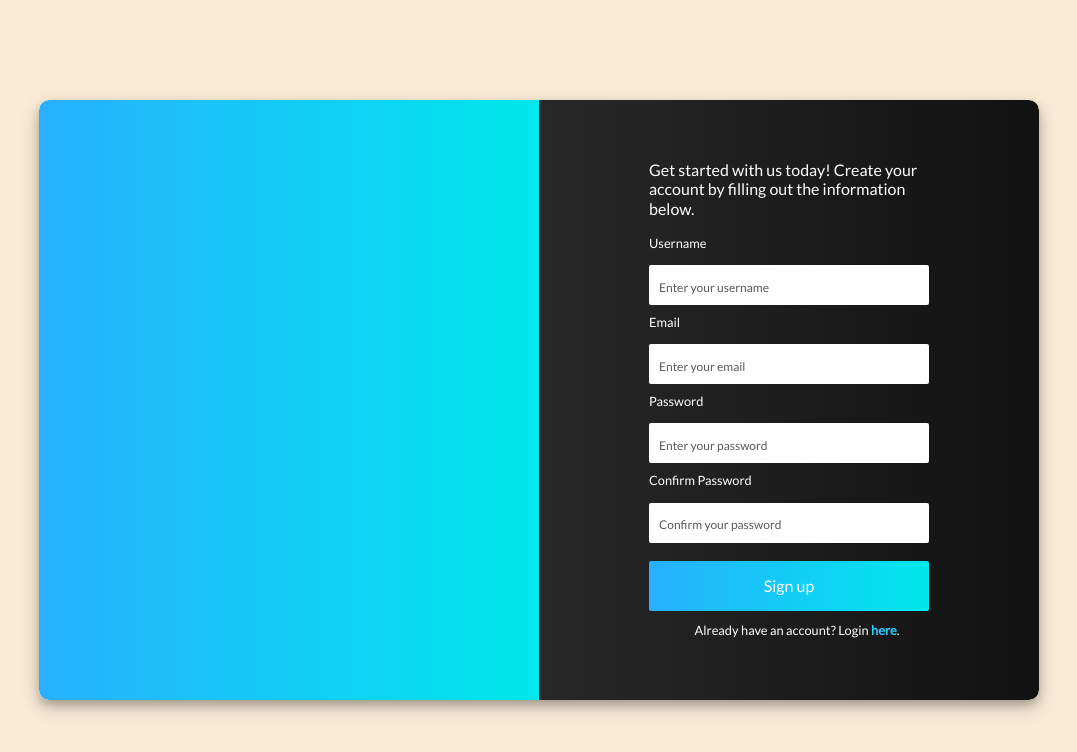
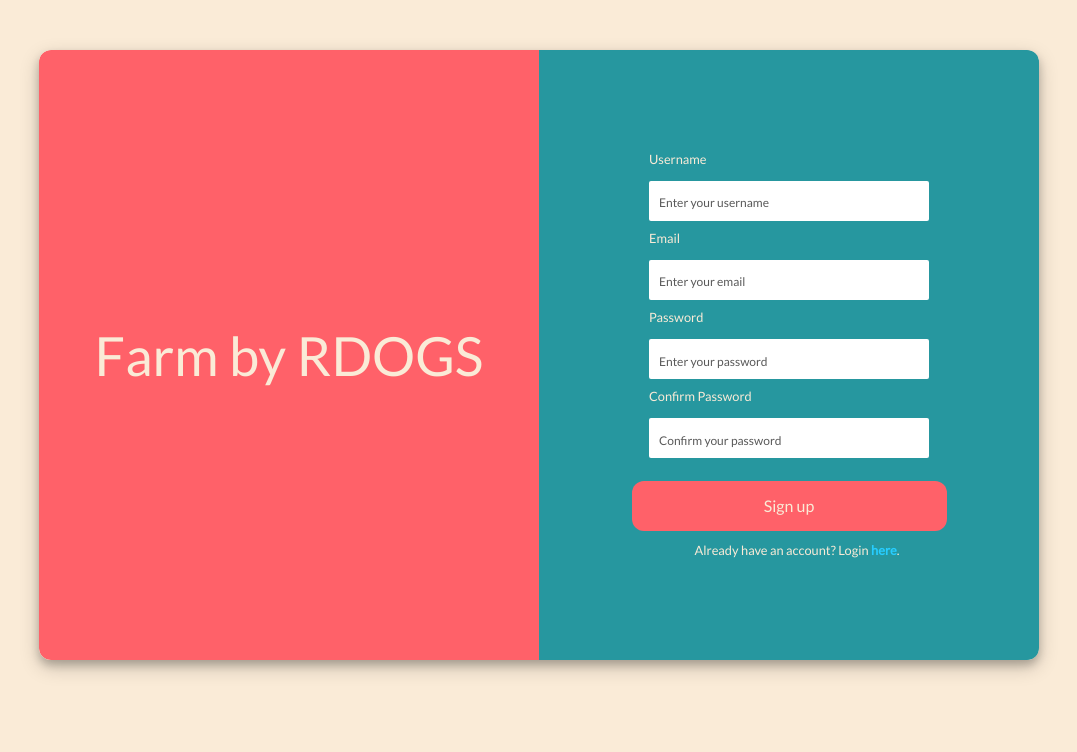
Before and after one commit to timicienio/farm-by-RDOGS, a React (Create React App) app in the folder farm-v1/: page /entrance/signup in a window 1280 px wide. Shown: the top 752 px of the page, without its empty margins (101-1178 px from the left). Built offline with nearby package versions, Linux system fonts and the light colour scheme; what apollo-link-ws would draw is missing.

Commit message:
modified entrance ui

```diff
--- a/farm-v1/src/App.css
+++ b/farm-v1/src/App.css
@@ -36,10 +36,10 @@ body,
 .std-box {
 	background-color: #26979f;
 	color: #c8f0ef;
-	margin: 0.5rem;
+	margin: 1rem;
 	border-radius: 12px;
 	padding: 0.5rem;
-	box-shadow: 2px 2px 2px 1px rgba(0, 0, 0, 0.2);
+	box-shadow: 0 5px 8px 0 rgba(0, 0, 0, 0.2), 0 7px 20px 0 rgba(0, 0, 0, 0.2);
 }
 
 .std-box.light {
@@ -49,6 +49,7 @@ body,
 
 .std-box-title {
 	margin: 5px;
+	margin-bottom: 15px;
 	font-size: 36px;
 }
 
--- a/farm-v1/src/App.js
+++ b/farm-v1/src/App.js
@@ -175,8 +175,8 @@ function App() {
 		<>
 			<link
 				rel='stylesheet'
-				href='https://maxcdn.bootstrapcdn.com/bootstrap/4.5.0/css/bootstrap.min.css'
-				integrity='sha384-9aIt2nRpC12Uk9gS9baDl411NQApFmC26EwAOH8WgZl5MYYxFfc+NcPb1dKGj7Sk'
+				href='https://maxcdn.bootstrapcdn.com/bootstrap/4.3.1/css/bootstrap.min.css'
+				integrity='sha384-ggOyR0iXCbMQv3Xipma34MD+dH/1fQ784/j6cY/iJTQUOhcWr7x9JvoRxT2MZw1T'
 				crossorigin='anonymous'
 			/>
 			<style type='text/css'>
--- a/farm-v1/src/components/EntranceForm.css
+++ b/farm-v1/src/components/EntranceForm.css
@@ -1,32 +1,25 @@
 .form-container {
-	margin: 100px auto;
+	margin: 50px auto;
 	width: 1000px;
 	box-shadow: 0 5px 8px 0 rgba(0, 0, 0, 0.2), 0 7px 20px 0 rgba(0, 0, 0, 0.2);
 	position: relative;
-	border-radius: 10px;
-	height: 600px;
+	border-radius: 12px;
+	height: 610px;
 	display: grid;
 	grid-template-columns: 1fr 1fr;
 }
 
-.close-btn {
-	position: absolute;
-	top: 2%;
-	right: 3%;
-	font-size: 1.5rem;
-	z-index: 1;
-	color: #fff;
-	cursor: pointer;
+.form-content-left {
+	background-color: #ff6169;
+	border-radius: 12px 0 0 12px;
+	position: relative;
+	display: flex;
 }
 
-.form-content-left {
-	background: linear-gradient(
-		90deg,
-		rgb(39, 176, 255) 0%,
-		rgb(0, 232, 236) 100%
-	);
-	border-radius: 10px 0 0 10px;
-	position: relative;
+.entrance-title {
+	font-size: 54px;
+	color: #faebd7;
+	margin: auto;
 }
 
 .form-img {
@@ -51,17 +44,13 @@
 	text-align: center;
 	font-size: 24px;
 	margin-top: 80px;
-	color: #fff;
+	color: #faebd7;
 }
 
 .form-content-right {
 	border-radius: 0 10px 10px 0;
 	position: relative;
-	background: linear-gradient(
-		90deg,
-		rgb(40, 40, 40) 0%,
-		rgb(17, 17, 17) 100%
-	);
+	background-color: #26979f;
 }
 
 .form {
@@ -82,25 +71,26 @@
 	text-align: start;
 	width: 80%;
 	margin-bottom: 1rem;
-	color: #fff;
+	color: #faebd7;
 }
 
 .form-inputs {
 	margin-bottom: 0.5rem;
 	width: 80%;
+	/* height: fit-content; */
 }
 
 .form-inputs p {
 	font-size: 0.8rem;
 	margin-top: 0.5rem;
-	color: #f00e0e;
+	color: #ff6169;
 }
 
 .form-label {
 	display: inline-block;
 	font-size: 0.8rem;
 	margin-bottom: 6px;
-	color: #fff;
+	color: #faebd7;
 }
 
 .form-input {
@@ -119,35 +109,28 @@
 }
 
 .form-input-btn {
-	width: 80%;
+	width: 90%;
 	height: 50px;
-	margin-top: 10px;
-	border-radius: 2px;
-	background: linear-gradient(
-		90deg,
-		rgb(39, 176, 255) 0%,
-		rgb(0, 232, 236) 100%
-	);
+	margin-top: 15px;
+	border-radius: 12px;
+	background: #ff6169;
 	outline: none;
 	border: none;
-	color: #fff;
+	color: #faebd7;
 	font-size: 1rem;
 }
 
 .form-input-btn:hover {
 	cursor: pointer;
-	background: linear-gradient(
-		90deg,
-		rgb(39, 143, 255) 0%,
-		rgb(12, 99, 250) 100%
-	);
+	background-color: #faebd7;
+	color: #ff6169;
 	transition: all 0.4s ease-out;
 }
 
 .form-input-login {
 	font-size: 0.8rem;
 	margin-top: 10px;
-	color: #fff;
+	color: #faebd7;
 	width: 80%;
 	text-align: center;
 }
--- a/farm-v1/src/components/EntranceForm.js
+++ b/farm-v1/src/components/EntranceForm.js
@@ -5,14 +5,13 @@ import FormSignup from './FormSignup';
 import FormSuccess from './FormSuccess';
 import FormLogIn from './FormLogIn';
 
-import { useQuery, useMutation } from '@apollo/react-hooks'
-import { REGISTER_MUTATION } from '../graphql'
-
+import { useQuery, useMutation } from '@apollo/react-hooks';
+import { REGISTER_MUTATION } from '../graphql';
 
 const EntranceForm = ({ userData, setUserData }) => {
 	const [isSubmitted, setIsSubmitted] = useState(false);
 
-	const [register] = useMutation(REGISTER_MUTATION)
+	const [register] = useMutation(REGISTER_MUTATION);
 	// const res = await register({
 	// 			variables: {
 	// 				username: values.username,
@@ -36,19 +35,13 @@ const EntranceForm = ({ userData, setUserData }) => {
 			name: values.username,
 			passwords: values.password,
 		});
-
 	}
 
 	return (
 		<>
 			<div className='form-container'>
-				{/* <span className='close-btn'>×</span> */}
 				<div className='form-content-left'>
-					{/* <img
-						className='form-img'
-						src='img/img-2.svg'
-						alt='spaceship'
-					/> */}
+					<div className='entrance-title'>Farm by RDOGS</div>
 				</div>
 				<Switch>
 					{userData.isLoggedIn ? (
--- a/farm-v1/src/components/FormSignup.js
+++ b/farm-v1/src/components/FormSignup.js
@@ -5,18 +5,16 @@ import './EntranceForm.css';
 import { Link } from 'react-router-dom';
 import cyrb53 from '../functions/hashFunction';
 
-import { useQuery, useMutation } from '@apollo/react-hooks'
-import { REGISTER_MUTATION } from '../graphql'
-
+import { useQuery, useMutation } from '@apollo/react-hooks';
+import { REGISTER_MUTATION } from '../graphql';
 
 const FormSignup = ({ submitForm }) => {
-
-	const [register] = useMutation(REGISTER_MUTATION)
-	const handleRegister = async() =>{
+	const [register] = useMutation(REGISTER_MUTATION);
+	const handleRegister = async () => {
 		console.log(errors);
 		//console.log(values);
 		//console.log(values.username)
-		if(values.username != ""){
+		if (values.username != '') {
 			console.log(values);
 			console.log(values.username);
 			const res = await register({
@@ -24,28 +22,21 @@ const FormSignup = ({ submitForm }) => {
 					username: values.username,
 					passwordHash: cyrb53(values.password),
 					confirmHash: cyrb53(values.password2),
-					email: values.email
-				}
-			})
+					email: values.email,
+				},
+			});
 
-			console.log(res)
+			console.log(res);
 		}
-	}
+	};
 	const { handleChange, handleSubmit, values, errors } = useForm(
 		submitForm,
 		validate
 	);
 
-
-
-
 	return (
 		<div className='form-content-right'>
 			<form onSubmit={handleSubmit} className='form' noValidate>
-				<h1>
-					Get started with us today! Create your account by filling
-					out the information below.
-				</h1>
 				<div className='form-inputs'>
 					<label className='form-label'>Username</label>
 					<input
--- a/farm-v1/src/components/Navbar.css
+++ b/farm-v1/src/components/Navbar.css
@@ -7,7 +7,7 @@
 	/* margin: 0.5rem; */
 	/* border-radius: 12px; */
 	z-index: 5000;
-	box-shadow: 2px 2px 2px 1px rgba(0, 0, 0, 0.2);
+	box-shadow: 0 5px 8px 0 rgba(0, 0, 0, 0.2), 0 7px 20px 0 rgba(0, 0, 0, 0.2);
 }
 
 .menu-bars {
--- a/farm-v1/src/pages/Friends.css
+++ b/farm-v1/src/pages/Friends.css
@@ -1,6 +1,6 @@
 .friendList {
 	height: 5vh;
-	/* font-size: 1.5rem; */
+	font-size: 1.5rem;
 }
 .title {
 	text-align: center;
--- a/farm-v1/src/pages/Friends.js
+++ b/farm-v1/src/pages/Friends.js
@@ -79,7 +79,7 @@ const Friends = ({ userData }) => {
 			</div>
 			<Container fluid>
 				<Row className='justify-content-md-center'>
-					<Col xs='200'>
+					<Col xs={200}>
 						<StdBox className='friend-list' title='Friends'>
 							<InputGroup
 								className='mb-3'
@@ -106,7 +106,7 @@ const Friends = ({ userData }) => {
 							})}
 						</StdBox>
 					</Col>
-					<Col xs='500'>
+					<Col xs={500}>
 						<StdBox
 							className='friend-invitations'
 							title='Invitations'
```
Also changed, not shown: farm-v1/src/pages/Farms.js (+4 -4 lines).
